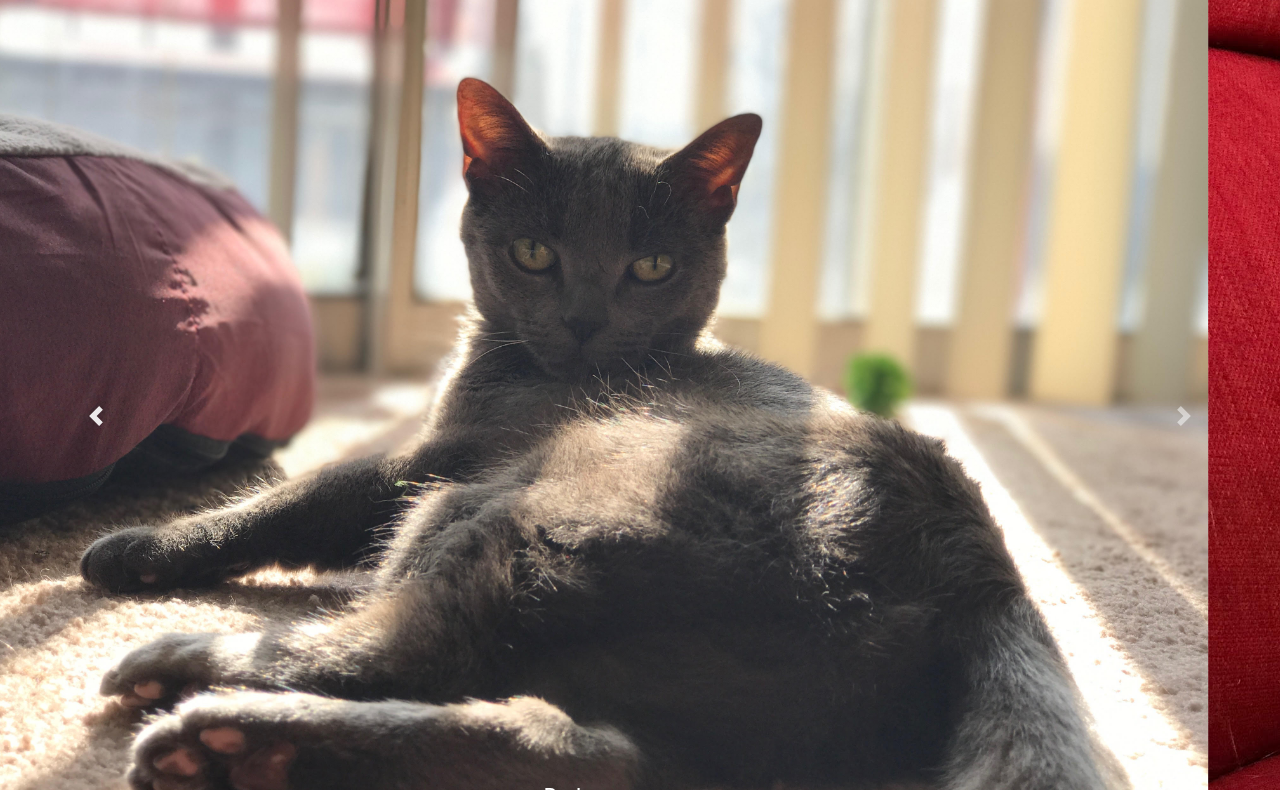
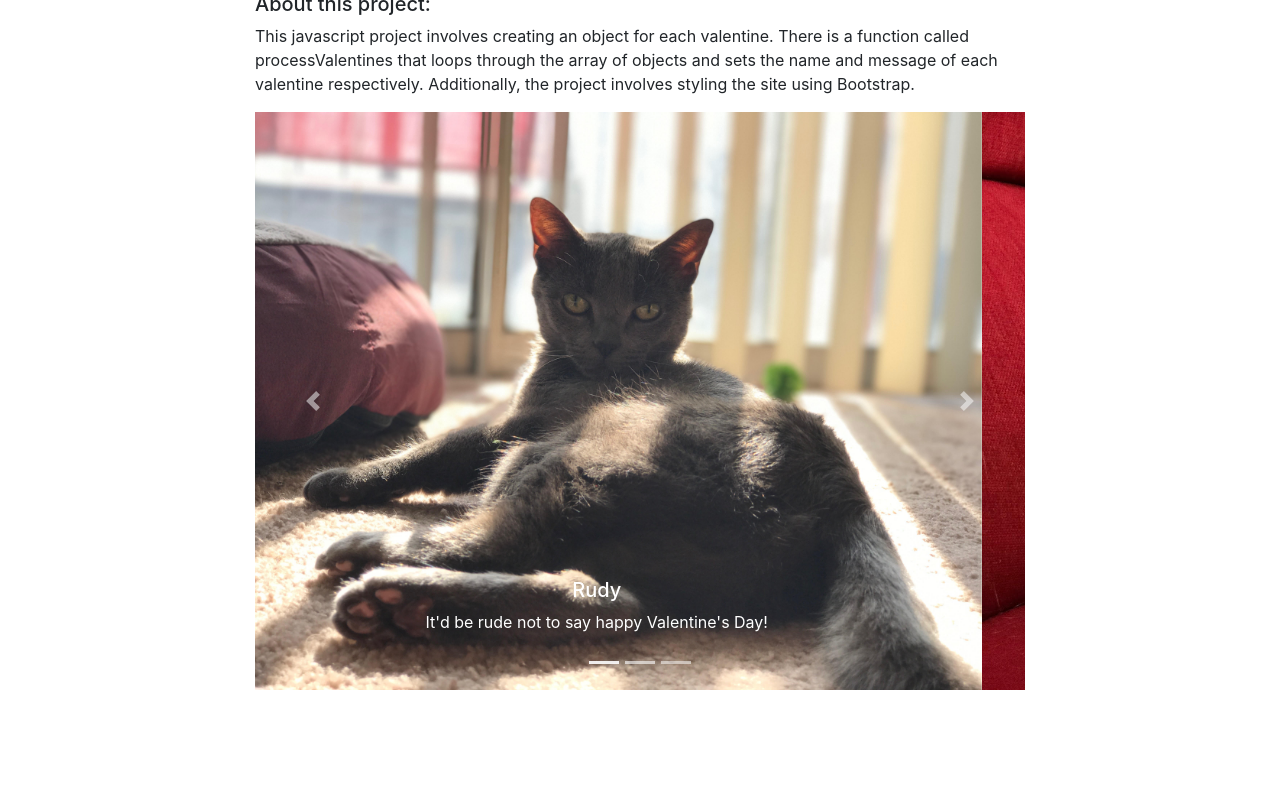
Before and after one commit to jessachalla/valentines-day, a plain HTML site: page index.html in a window 1280 px wide. Shown: the part 64-854 px from the top of the page. After the commit the page ends 800 px from the top, so only its background shows below. Drawn offline with nearby package versions, Linux system fonts and the light colour scheme.

Commit message:
cleaning up, style changes, adds title and description

```diff
--- a/index.html
+++ b/index.html
@@ -1,5 +1,6 @@
 <!DOCTYPE html>
 <html>
+
 <head>
   <meta charset="utf-8" />
   <meta http-equiv="X-UA-Compatible" content="IE=edge">
@@ -7,24 +8,15 @@
   <meta name="viewport" content="width=device-width, initial-scale=1">
   <link rel="stylesheet" type="text/css" href="bootstrap.css">
 </head>
+
 <body>
-    <!-- This is Lisa testing changes -->
-    <!-- <main class="container">
-        <section id="valentine-1--section" class="valentine">
-            <h1 id="valentine-1--name" class="title"></h1>
-            <p id="valentine-1--message" class="message"></p>
-        </section>
-        <section id="valentine-2--section" class="valentine">
-            <h1 id="valentine-2--name" class="name"></h1>
-            <p id="valentine-2--message" class="message"></p>
-        </section>
-        <section id="valentine-3--section" class="valentine">
-            <h1 id="valentine-3--name" class="name"></h1>
-            <p id="valentine-3--message" class="message"></p>
-        </section>
-    </main> -->
-
-    <div class="bd-example">
+  <div class="container" style="max-width: 100vh;">
+    <h1 class="">Valentines for the Kitties</h1>
+    <h5>About this project:</h5>
+    <p>This javascript project involves creating an object for each valentine.
+      There is a function called processValentines that loops through the array
+      of objects and sets the name and message of each valentine respectively.
+      Additionally, the project involves styling the site using Bootstrap.</p>
     <div id="carouselExampleCaptions" class="carousel slide" data-ride="carousel">
       <ol class="carousel-indicators">
         <li data-target="#carouselExampleCaptions" data-slide-to="0" class="active"></li>
@@ -34,21 +26,21 @@
       <div class="carousel-inner">
         <div class="carousel-item active">
           <img src="pom.jpg" class="d-block w-100" alt="...">
-                    <div class="carousel-caption d-none d-md-block">
+          <div class="carousel-caption d-md-block">
             <h5 id="valentine-1--name" class="title"></h5>
             <p id="valentine-1--message" class="message"></p>
           </div>
         </div>
         <div class="carousel-item">
           <img src="rudy.jpg" class="d-block w-100" alt="...">
-                    <div class="carousel-caption d-none d-md-block">
+          <div class="carousel-caption d-md-block">
             <h5 id="valentine-2--name" class="name"></h5>
             <p id="valentine-2--message" class="message"></p>
           </div>
         </div>
         <div class="carousel-item">
           <img src="schmitty.jpg" class="d-block w-100" alt="...">
-                  <div class="carousel-caption d-none d-md-block">
+          <div class="carousel-caption d-md-block">
             <h5 id="valentine-3--name" class="name"></h5>
             <p id="valentine-3--message" class="message"></p>
           </div>
@@ -65,9 +57,16 @@
     </div>
   </div>
 
-    <script src="https://cdnjs.cloudflare.com/ajax/libs/popper.js/1.14.7/umd/popper.min.js" integrity="sha384-UO2eT0CpHqdSJQ6hJty5KVphtPhzWj9WO1clHTMGa3JDZwrnQq4sF86dIHNDz0W1" crossorigin="anonymous"></script>
-    <script src="https://code.jquery.com/jquery-3.3.1.slim.min.js" integrity="sha384-q8i/X+965DzO0rT7abK41JStQIAqVgRVzpbzo5smXKp4YfRvH+8abtTE1Pi6jizo" crossorigin="anonymous"></script>
-    <script src="https://stackpath.bootstrapcdn.com/bootstrap/4.3.1/js/bootstrap.min.js" integrity="sha384-JjSmVgyd0p3pXB1rRibZUAYoIIy6OrQ6VrjIEaFf/nJGzIxFDsf4x0xIM+B07jRM" crossorigin="anonymous"></script>
+  <script src="https://cdnjs.cloudflare.com/ajax/libs/popper.js/1.14.7/umd/popper.min.js"
+    integrity="sha384-UO2eT0CpHqdSJQ6hJty5KVphtPhzWj9WO1clHTMGa3JDZwrnQq4sF86dIHNDz0W1"
+    crossorigin="anonymous"></script>
+  <script src="https://code.jquery.com/jquery-3.3.1.slim.min.js"
+    integrity="sha384-q8i/X+965DzO0rT7abK41JStQIAqVgRVzpbzo5smXKp4YfRvH+8abtTE1Pi6jizo"
+    crossorigin="anonymous"></script>
+  <script src="https://stackpath.bootstrapcdn.com/bootstrap/4.3.1/js/bootstrap.min.js"
+    integrity="sha384-JjSmVgyd0p3pXB1rRibZUAYoIIy6OrQ6VrjIEaFf/nJGzIxFDsf4x0xIM+B07jRM"
+    crossorigin="anonymous"></script>
   <script src="main.js"></script>
 </body>
+
 </html>
--- a/main.js
+++ b/main.js
@@ -19,45 +19,10 @@ let valentineSchmitty = {
 
 let valentineArray = [valentineRudy, valentinePom, valentineSchmitty];
 
-
-
-// // Set up function setHTMLValentinesName here
-// function setHTMLValentinesName(valentine){
-//     let valentineHTML = document.getElementById(`${valentine.id}--name`);
-//     valentineHTML.innerHTML = valentine.name;
-// }
-// // setHTMLValentinesName(valentineRudy);
-
-
-// // Set up function setHTMLValentinesMessage here
-// function setHTMLValentinesMessage(valentine){
-//     let valentineHTML = document.getElementById(`${valentine.id}--message`);
-//     valentineHTML.innerHTML = valentine.message;
-// }
-// // setHTMLValentinesMessage(valentineRudy);
-
-
-// // Set up function processValentines here
-// function processValentines(){
-//     let n = 0;
-//     while (n<valentineArray.length) {
-//     let valentine = valentineArray[n];
-//     setHTMLValentinesName(valentine);
-//     setHTMLValentinesMessage(valentine);
-//     n++;
-//     }
-// }
-
-
-// // Call process Valentines here
-// processValentines()
-
-
-
-function allIn1(){
+function processValentines() {
     let n = 0;
-    let i = n+1;
-    while (n<valentineArray.length) {
+    let i = n + 1;
+    while (n < valentineArray.length) {
         document.getElementById(`valentine-${i}--name`).innerHTML = (`${valentineArray[n].name}`);
         document.getElementById(`valentine-${i}--message`).innerHTML = (`${valentineArray[n].message}`);
         n++;
@@ -65,4 +30,4 @@ function allIn1(){
     }
 }
 
- allIn1()
+processValentines()
```
Lines whose indentation alone changed are shown as unchanged.
